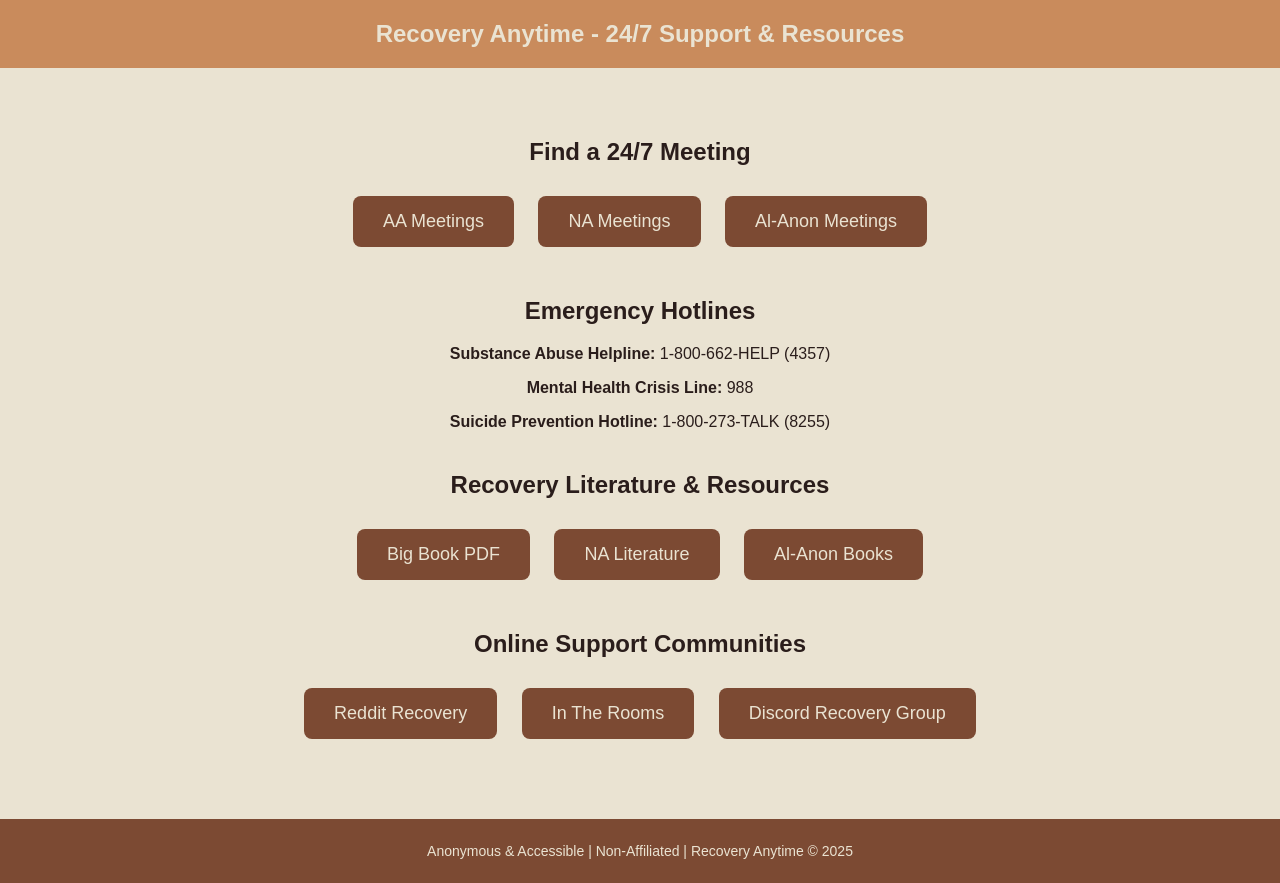
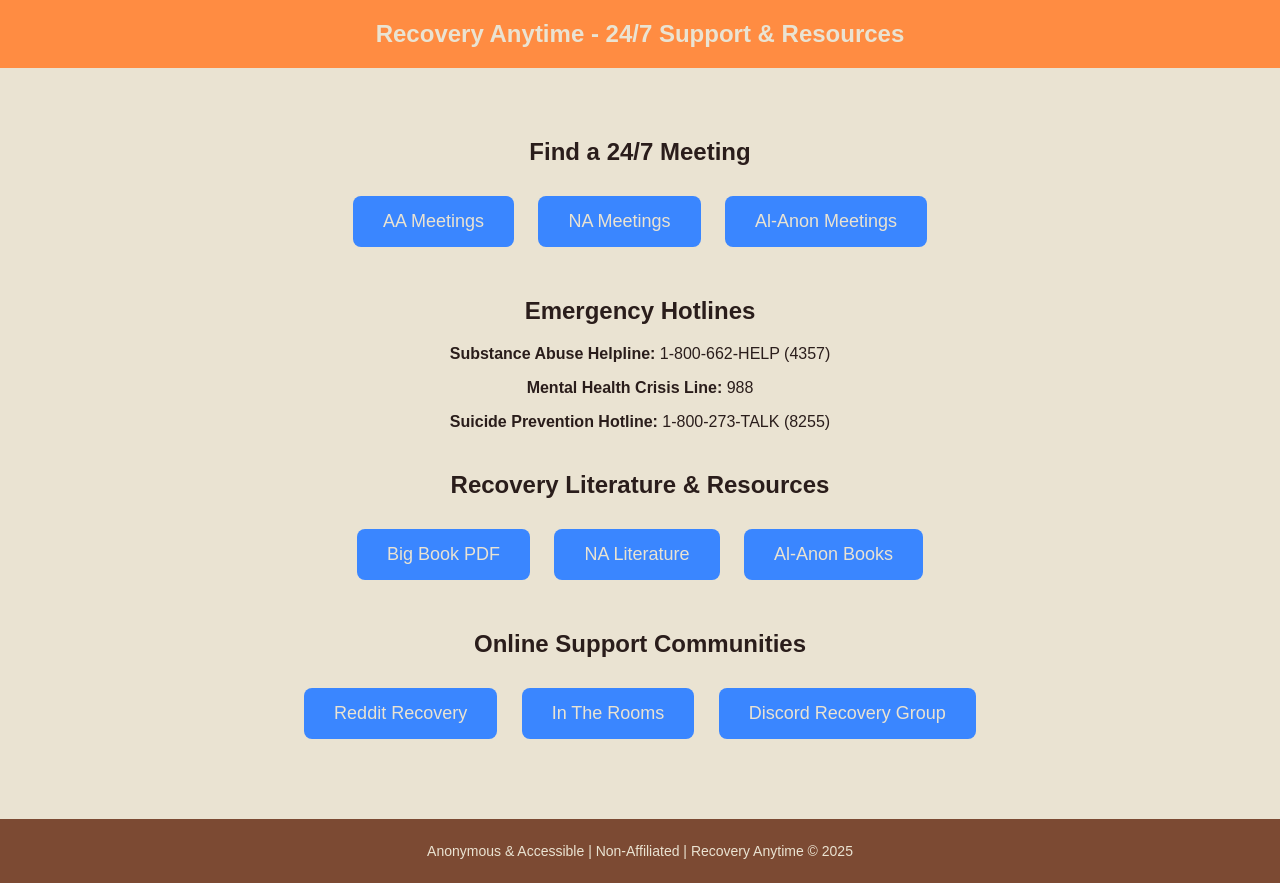
Before and after one commit to shakeitstarky/anomynous, a plain HTML site: page index.html in a window 1280 px wide. Drawn offline with Linux system fonts and the light colour scheme.

Commit message:
Update index.html

```diff
--- a/index.html
+++ b/index.html
@@ -7,10 +7,12 @@
     <style>
         :root {
             --background: #EAE3D2;
-            --primary: #C98B5C;
+            --primary: #FF8C42; /* Brighter Orange */
             --secondary: #7C4A33;
             --accent: #4B2E2A;
             --text: #2A1D1B;
+            --blue: #3A86FF; /* Added Blue */
+            --pink: #FF66B2; /* Added Pink */
             --future-font: 'Rajdhani', sans-serif;
         }
 
@@ -35,7 +37,7 @@
             padding: 30px;
         }
         .btn {
-            background: var(--secondary);
+            background: var(--blue);
             color: var(--background);
             padding: 15px 30px;
             border: none;
@@ -45,7 +47,7 @@
             margin: 10px;
         }
         .btn:hover {
-            background: var(--accent);
+            background: var(--pink);
         }
         section {
             margin: 40px 0;
```
